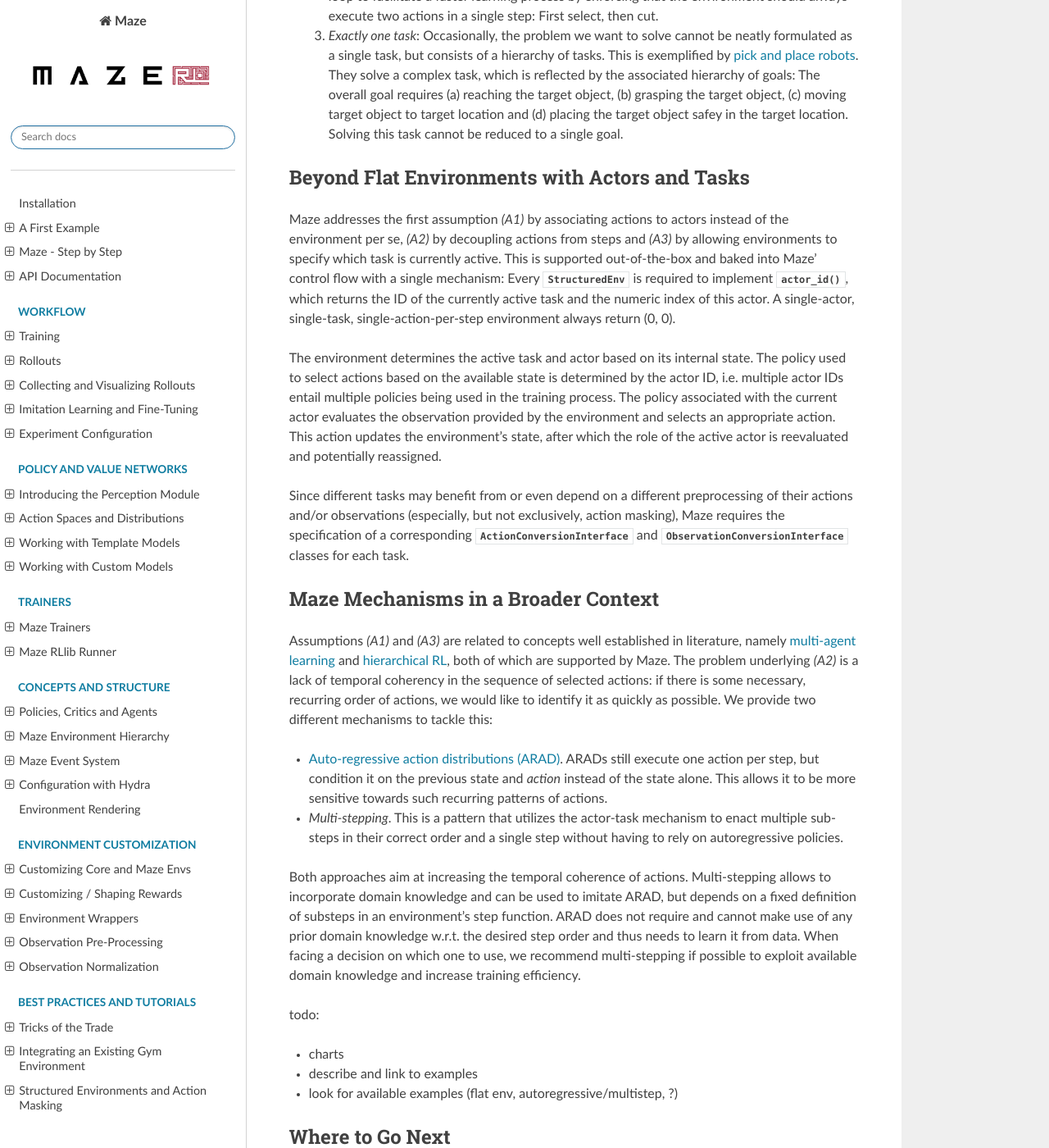
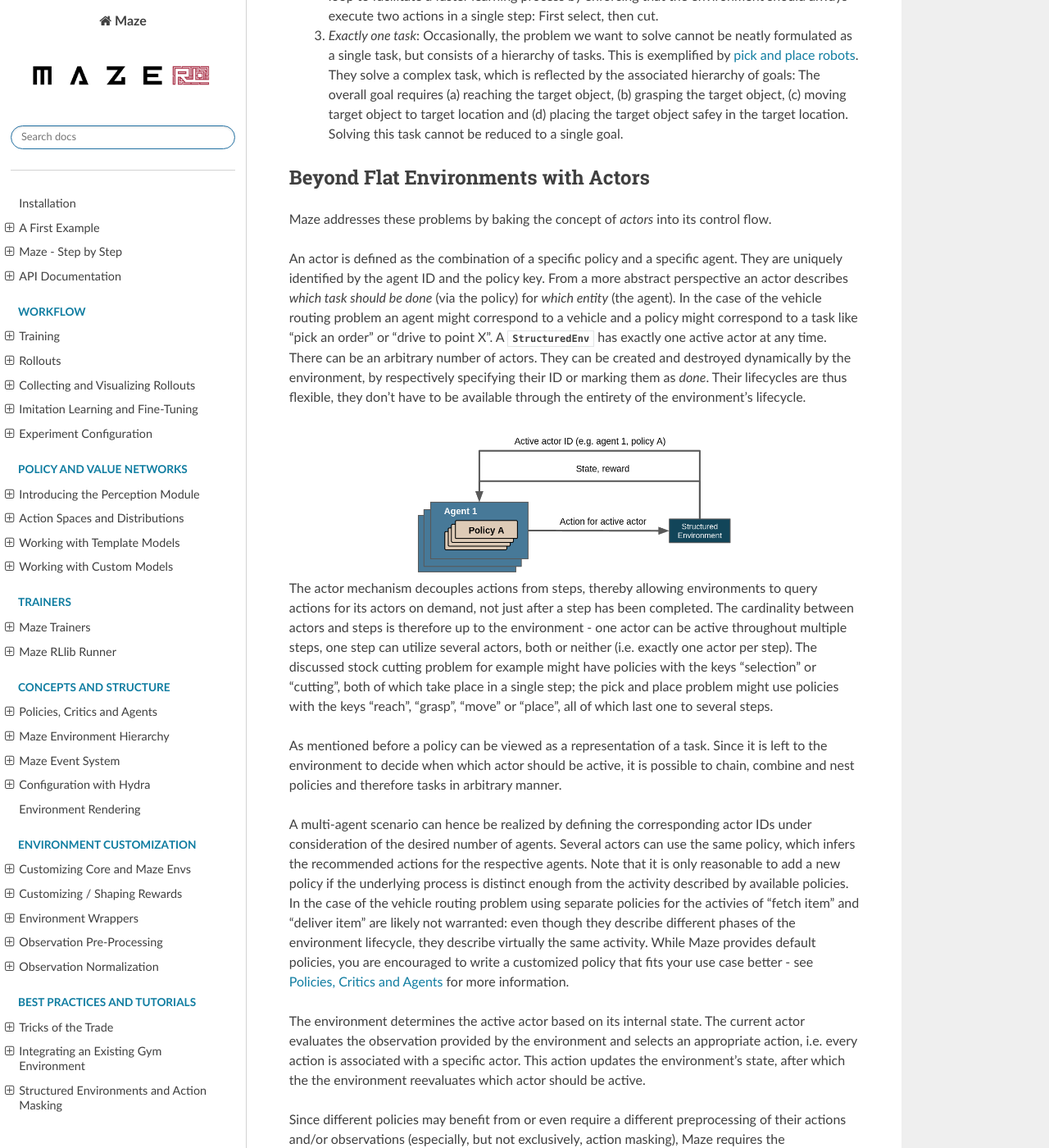
Before and after one commit to enlite-ai/maze, a Sphinx documentation site: the page built from docs/source/best_practices_and_tutorials/control_flows_struct_envs.rst, in a window 1280 px wide and 1400 px high, scrolled down 560 px. Shown: the whole window at 82% size. Built offline with Sphinx 7.4.7 and the Read the Docs theme 2.0.0, drawn with Linux system fonts in a browser that asks for light colours; some of the changed text lies outside the part shown.

Commit message:
RL-478: Finished first draft for StructuredEnv control flow overview docs page.

```diff
--- a/docs/source/best_practices_and_tutorials/control_flows_struct_envs.rst
+++ b/docs/source/best_practices_and_tutorials/control_flows_struct_envs.rst
@@ -11,50 +11,64 @@ The basic reinforcement learning formulation assumes a single actor in an enviro
 
 .. _control_flows_struct_envs_approach:
 
-Beyond Flat Environments with Actors and Tasks
-----------------------------------------------
+Beyond Flat Environments with Actors
+------------------------------------
 
-Maze addresses the first assumption *(A1)* by associating actions to actors instead of the environment per se, *(A2)* by decoupling actions from steps and *(A3)* by allowing environments to specify which task is currently active.
-This is supported out-of-the-box and baked into Maze' control flow with a single mechanism: Every :class:`StructuredEnv <maze.core.env.structured_env.StructuredEnv>` is required to implement :meth:`~maze.core.env.structured_env.StructuredEnv.actor_id`, which returns the ID of the currently active task and the numeric index of this actor. A single-actor, single-task, single-action-per-step environment always return (0, 0).
+Maze addresses these problems by baking the concept of *actors* into its control flow.
 
-The environment determines the active task and actor based on its internal state. The policy used to select actions based on the available state is determined by the actor ID, i.e. multiple actor IDs entail multiple policies being used in the training process. The policy associated with the current actor evaluates the observation provided by the environment and selects an appropriate action. This action updates the environment's state, after which the role of the active actor is reevaluated and potentially reassigned.
+An actor is defined as the combination of a specific policy and a specific agent. They are uniquely identified by the agent ID and the policy key. From a more abstract perspective an actor describes *which task should be done* (via the policy) for *which entity* (the agent). In the case of the vehicle routing problem an agent might correspond to a vehicle and a policy might correspond to a task like "pick an order" or "drive to point X". A :class:`StructuredEnv <maze.core.env.structured_env.StructuredEnv>` has exactly one active actor at any time. There can be an arbitrary number of actors. They can be created and destroyed dynamically by the environment, by respectively specifying their ID or marking them as *done*. Their lifecycles are thus flexible, they don't have to be available through the entirety of the environment's lifecycle.
 
-Since different tasks may benefit from or even depend on a different preprocessing of their actions and/or observations (especially, but not exclusively, action masking), Maze requires the specification of a corresponding :class:`ActionConversionInterface <maze.core.env.action_conversion.ActionConversionInterface>` and :class:`ObservationConversionInterface <maze.core.env.observation_conversion.ObservationConversionInterface>` classes for each task.
+.. image:: struct_env/struct_env_control_flow.png
+    :width: 60 %
+    :align: center
+
+The actor mechanism decouples actions from steps, thereby allowing environments to query actions for its actors on demand, not just after a step has been completed. The cardinality between actors and steps is therefore up to the environment - one actor can be active throughout multiple steps, one step can utilize several actors, both or neither (i.e. exactly one actor per step). The discussed stock cutting problem for example might have policies with the keys "selection" or "cutting", both of which take place in a single step; the pick and place problem might use policies with the keys "reach", "grasp", "move" or "place", all of which last one to several steps.
+
+As mentioned before a policy can be viewed as a representation of a task. Since it is left to the environment to decide when which actor should be active, it is possible to chain, combine and nest policies and therefore tasks in arbitrary manner.
+
+A multi-agent scenario can hence be realized by defining the corresponding actor IDs under consideration of the desired number of agents. Several actors can use the same policy, which infers the recommended actions for the respective agents. Note that it is only reasonable to add a new policy if the underlying process is distinct enough from the activity described by available policies. In the case of the vehicle routing problem using separate policies for the activies of "fetch item" and "deliver item" are likely not warranted: even though they describe different phases of the environment lifecycle, they describe virtually the same activity. While Maze provides default policies, you are encouraged to write a customized policy that fits your use case better - see :ref:`Policies, Critics and Agents<policies_and_agents>` for more information.
+
+The environment determines the active actor based on its internal state. The current actor evaluates the observation provided by the environment and selects an appropriate action, i.e. every action is associated with a specific actor. This action updates the environment's state, after which the the environment reevaluates which actor should be active.
+
+Since different policies may benefit from or even require a different preprocessing of their actions and/or observations (especially, but not exclusively, action masking), Maze requires the specification of a corresponding :class:`ActionConversionInterface <maze.core.env.action_conversion.ActionConversionInterface>` and :class:`ObservationConversionInterface <maze.core.env.observation_conversion.ObservationConversionInterface>` classes for each task.
+Every :class:`StructuredEnv <maze.core.env.structured_env.StructuredEnv>` is required to implement :meth:`~maze.core.env.structured_env.StructuredEnv.actor_id`, which returns the ID of the currently active actor. An environment with a single actor may return a dummy signature such as `(0, 0)`.
+
+The actor concept and the mechanisms supporting it are thus capable of
+
+- representing an arbitrary number of agents with flexible lifecycles that may differ from their environment's;
+- identifying which policy should be applied for which agent via the provision of :meth:`~maze.core.env.structured_env.StructuredEnv.actor_id`;
+- supporting an arbitrary nesting of policies (and in further abstraction tasks);
+- selecting actions via the policy fitting the currently active actor;
+- preprocessing actions and observations w.r.t. the currently used actor/policy;
+- querying actions from policies on demand, not just after a step has been completed.
+
+These capabilities allow to bypass the tree restrictions laid out at the outset.
+
+
+.. _control_flows_struct_envs_context:
 
 Maze Mechanisms in a Broader Context
 ------------------------------------
 
-Assumptions *(A1)* and *(A3)* are related to concepts well established in literature, namely `multi-agent learning <https://arxiv.org/abs/1911.10635>`_ and `hierarchical RL <https://arxiv.org/abs/1909.10618>`_, both of which are supported by Maze.
-The problem underlying *(A2)* is a lack of temporal coherency in the sequence of selected actions: if there is some necessary, recurring order of actions, we would like to identify it as quickly as possible. We provide two different mechanisms to tackle this:
+Assumptions *1.* and *3.* are related to concepts well established in literature, namely `multi-agent learning <https://arxiv.org/abs/1911.10635>`_ and `hierarchical RL <https://arxiv.org/abs/1909.10618>`_, both of which are supported by Maze.
+The problem underlying *2.* is a lack of temporal coherency in the sequence of selected actions: if there is some necessary, recurring order of actions, we would like to identify it as quickly as possible. We provide two different mechanisms to tackle this:
 
-- `Auto-regressive action distributions (ARAD) <https://docs.ray.io/en/master/rllib-models.html#autoregressive-action-distributions>`_. ARADs still execute one action per step, but condition it on the previous state and *action* instead of the state alone. This allows it to be more sensitive  towards such recurring patterns of actions.
-- *Multi-stepping*. This is a pattern that utilizes the actor-task mechanism to enact multiple sub-steps in their correct order and a single step without having to rely on autoregressive policies.
+- `Auto-regressive action distributions (ARAD) <https://docs.ray.io/en/master/rllib-models.html#autoregressive-action-distributions>`_, used e.g. in DeepMind's `Grandmaster level in StarCraft II using multi-agent reinforcement learning <https://www.nature.com/articles/s41586-019-1724-z>`_. ARADs still execute one action per step, but condition it on the previous state and *action* instead of the state alone. This allows it to be more sensitive  towards such recurring patterns of actions.
+- *Multi-stepping*. This is a pattern that utilizes the actor mechanism to enact multiple sub-steps in their correct order and a single step without having to rely on autoregressive policies.
 
-Both approaches aim at increasing the temporal coherence of actions. Multi-stepping allows to incorporate domain knowledge and can be used to imitate ARAD, but depends on a fixed definition of substeps in an environment's step function. ARAD does not require and cannot make use of any prior domain knowledge w.r.t. the desired step order and thus needs to learn it from data. When facing a decision on which one to use, we recommend multi-stepping if possible to exploit available domain knowledge and increase training efficiency.
-
-
-todo:
-
-- charts
-- describe and link to examples
-- look for available examples (flat env, autoregressive/multistep, ?)
+Both approaches aim at increasing the temporal coherence of actions. Multi-stepping allows to incorporate domain knowledge and can be used to imitate ARAD, but depends on a fixed definition of substeps in an environment's step function. ARAD does not presuppose and cannot make use of any prior domain knowledge w.r.t. the desired step order and thus needs to learn it from data. When having to decide which one to use, we recommend multi-stepping if possible to exploit available domain knowledge.
 
 .. _control_flows_struct_envs_next:
 
 Where to Go Next
 ----------------
 
-.. _control_flows_struct_envs_examples:
-
-**Examples**
-
 We provide a set of exemplary environments implementing :class:`StructuredEnv <maze.core.env.structured_env.StructuredEnv>` with different configurations:
 
-- A detailled walkthrough for a :ref:`flat environment<struct_env_autoregressive>` not utilizing the actor-task mechanism for the stock cutting problem.
+- A detailled walkthrough for a :ref:`flat environment<env_from_scratch-problem>` flat environment implementing the stock cutting problem.
+- A description of how to :ref:`transform this flat stock-cutting environment into a multi-step environment<flat_to_structured>` with improved learning efficiency.
 - A :ref:`structured auto-regressive environment<struct_env_autoregressive>` using a auto-regressive policy for temporally more coherent actions.
 - A :ref:`structured multi-agent environment<struct_env_multiagent>` for the coordination of a fleet of delivery vehicles utilizing a set of actors.
 - A :ref:`structured hierarchical environment<struct_env_hierarchical>` representing a robotic arm picking and placing object, iterating over a sequence of sub-goals.
 - A :ref:`structured environment with after-states<struct_env_afterstate>` [todo].
 - A :ref:`structured environments with evolutionary etrategies<struct_env_evolutionary>` [todo].
-
-**todo**
```
Also changed, not shown: docs/source/best_practices_and_tutorials/struct_env/struct_env_control_flow.png (added).
